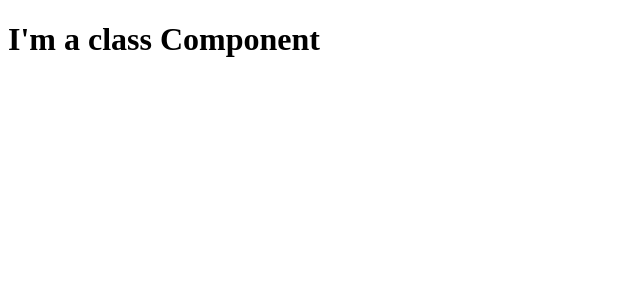
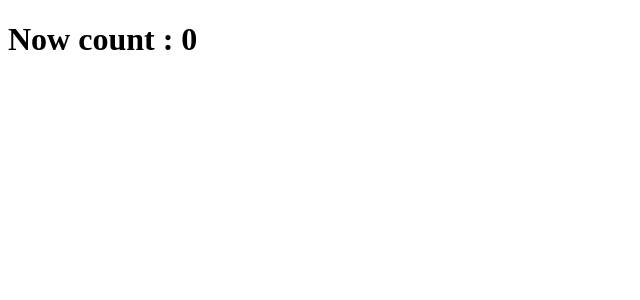
Before and after one commit to yykdev/movie_app, a React (Create React App) app: page / in a window 1280 px wide. Shown: the top 300 px of the page, without its empty margins (0-640 px from the left). Built offline with nearby package versions, Linux system fonts and the light colour scheme.

Commit message:
class compnent의 state 기본

```diff
--- a/src/App.js
+++ b/src/App.js
@@ -2,8 +2,11 @@ import React from "react";
 import PropTypes from "prop-types";
 
 class App extends React.Component {
+    state = {
+        count: 0
+    };
     render() {
-        return <h1>I'm a class Component</h1>;
+        return <h1>Now count : {this.state.count}</h1>;
     }
 }
 
```
